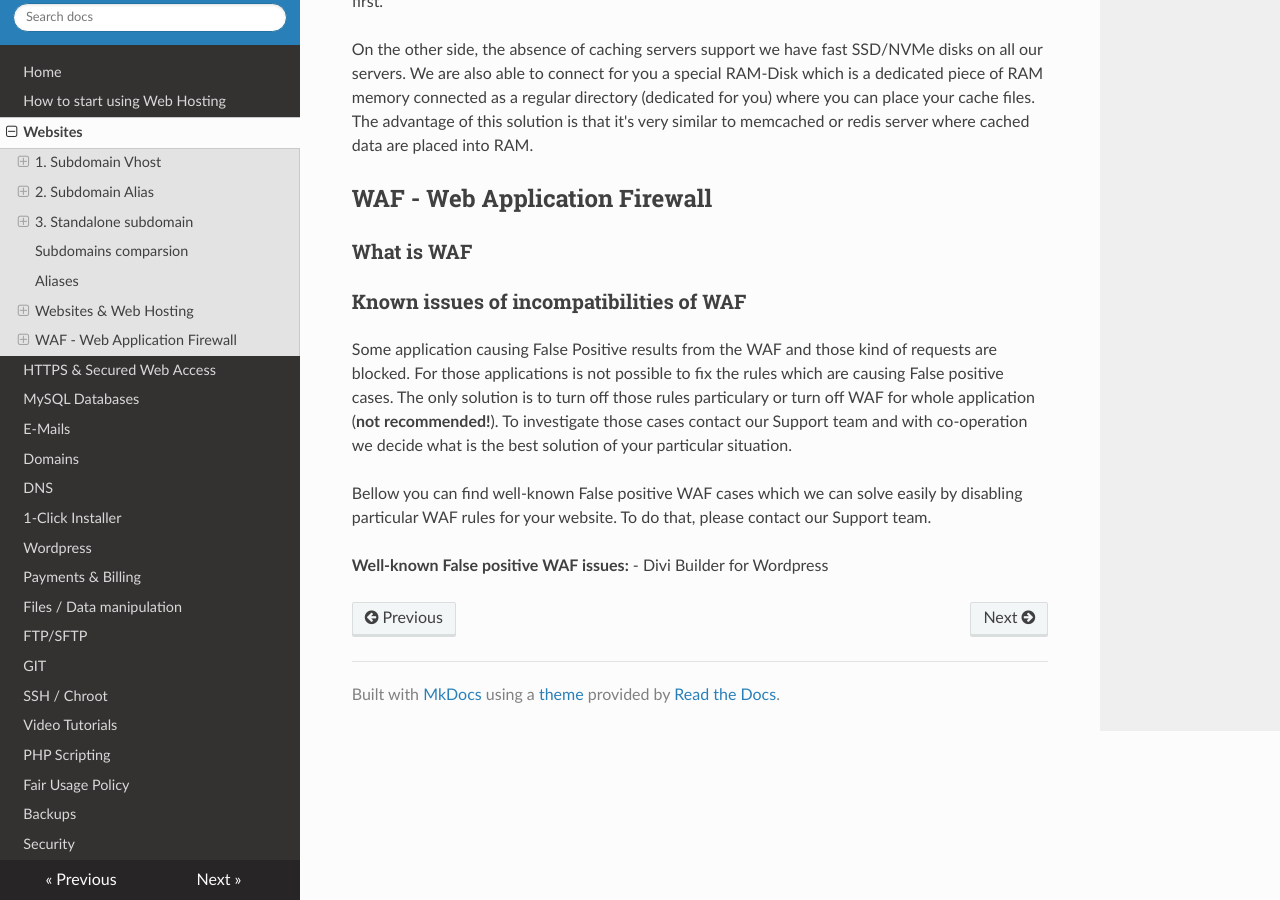
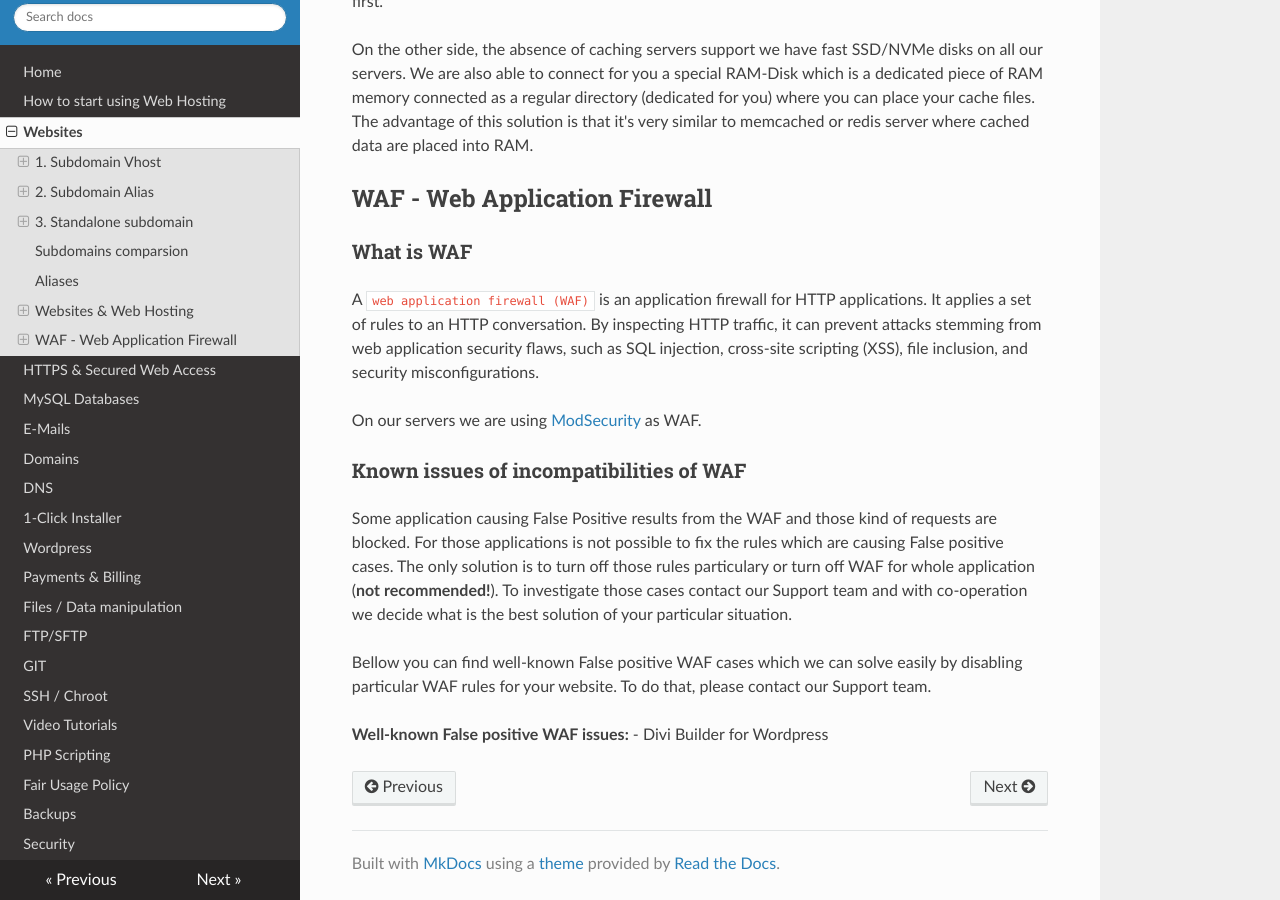
Before and after one commit to nuclearhosting/nh-knowledge-base, an MkDocs documentation site: the page built from docs/websites.md, in a window 1280 px wide and 900 px high, scrolled down 3218 px. Built offline with MkDocs 1.6.1, drawn with Linux system fonts in a browser that asks for light colours; nearby versions of some CDN libraries.

Commit message:
Added What is WAF paragraph

````diff
--- a/docs/websites.md
+++ b/docs/websites.md
@@ -111,6 +111,10 @@ On the other side, the absence of caching servers support we have fast SSD/NVMe
 
 ### What is WAF
 
+A ```web application firewall (WAF)``` is an application firewall for HTTP applications. It applies a set of rules to an HTTP conversation. By inspecting HTTP traffic, it can prevent attacks stemming from web application security flaws, such as SQL injection, cross-site scripting (XSS), file inclusion, and security misconfigurations.
+
+On our servers we are using [ModSecurity](https://www.modsecurity.org/) as WAF.
+
 ### Known issues of incompatibilities of WAF
 
 Some application causing False Positive results from the WAF and those kind of requests are blocked. For those applications is not possible to fix the rules which are causing False positive cases. The only solution is to turn off those rules particulary or turn off WAF for whole application (**not recommended!**). To investigate those cases contact our Support team and with co-operation we decide what is the best solution of your particular situation.
````
